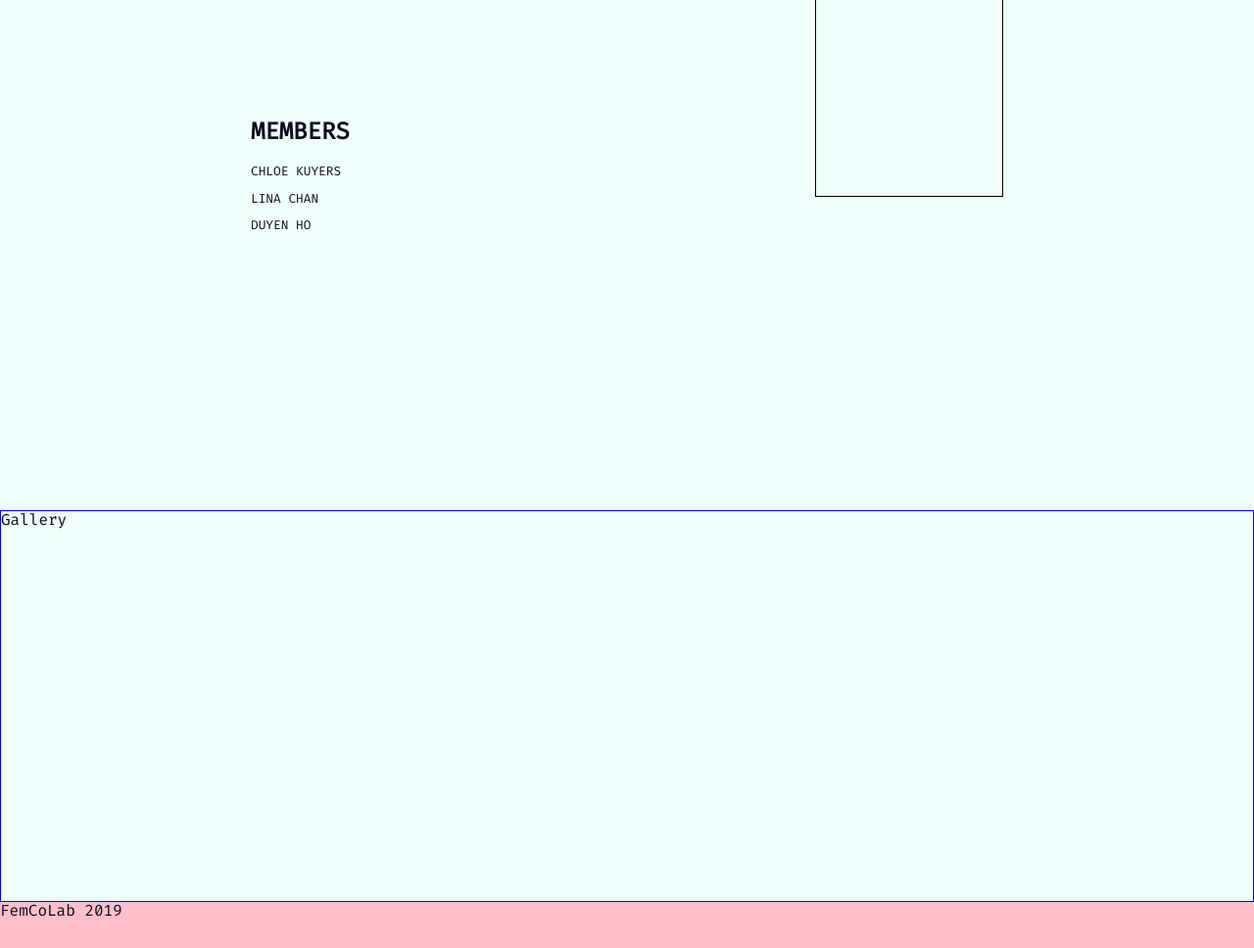
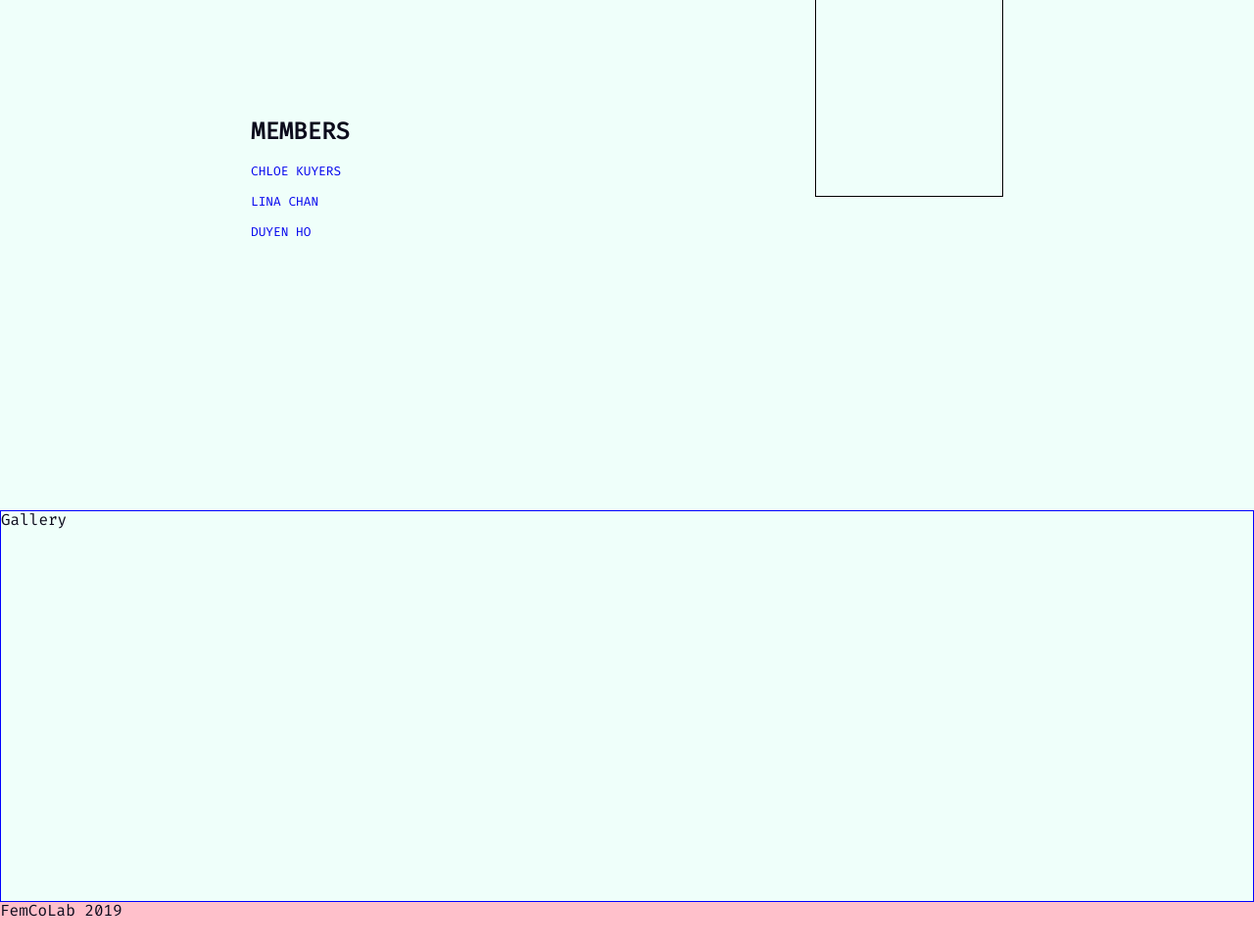
Before and after one commit to femcolab/femcolab-site, a Gatsby site: page / in a window 1280 px wide. Shown: the part 1511-2479 px from the top of the page at 98% size. Built offline with nearby package versions, Linux system fonts and the light colour scheme; Gatsby itself is replaced by a stand-in of ours.

Commit message:
Render member links

```diff
--- a/gatsby-config.js
+++ b/gatsby-config.js
@@ -7,13 +7,13 @@ module.exports = {
   },
   plugins: [
     `gatsby-plugin-react-helmet`,
-    {
-      resolve: `gatsby-source-filesystem`,
-      options: {
-        name: `images`,
-        path: `${__dirname}/src/images`,
-      },
-    },
+    // {
+    //   resolve: `gatsby-source-filesystem`,
+    //   options: {
+    //     name: `images`,
+    //     path: `${__dirname}/src/images`,
+    //   },
+    // },
     `gatsby-transformer-sharp`,
     `gatsby-plugin-sharp`,
     {
--- a/gatsby-node.js
+++ b/gatsby-node.js
@@ -14,7 +14,7 @@ exports.createPages = ({ actions, graphql }) => {
   return graphql(`
     {
       allMarkdownRemark(
-        sort: { order: DESC, fields: [frontmatter___date] }
+        sort: { order: ASC, fields: [frontmatter___memberSince] }
         limit: 1000
       ) {
         edges {
--- a/src/components/members/View.tsx
+++ b/src/components/members/View.tsx
@@ -1,4 +1,6 @@
-import React from 'react'
+import React, { ReactElement } from 'react'
+import { useStaticQuery, graphql } from 'gatsby'
+import { createSlug } from '../../utils/page'
 
 import {
   Container,
@@ -7,9 +9,44 @@ import {
   WeMeetForTitleContainer,
   MembersListContainer,
   WeMeetForList,
+  StyledLink,
 } from './styles'
 
-const View = ({ id }: { id: string }) => (
+const View = ({ id }: { id: string }) => {
+  const data = useStaticQuery(
+    graphql`
+      query {
+        allMarkdownRemark(
+          sort: { order: ASC, fields: [frontmatter___memberSince] }
+        ) {
+          edges {
+            node {
+              frontmatter {
+                name
+              }
+            }
+          }
+        }
+      }
+    `
+  )
+  console.log(data)
+  const { edges: members } = data.allMarkdownRemark
+
+  type MemberLinks = () => ReactElement
+
+  const renderMemberLinks: MemberLinks = () =>
+    members.map(({ node, i }: { node: any; i: string }) => {
+      const url = `/member/${createSlug(node.frontmatter.name)}`
+
+      return (
+        <StyledLink to={url} key={i}>
+          {node.frontmatter.name}
+        </StyledLink>
+      )
+    })
+
+  return (
     <Container>
       <Emojis>👩🏽👩🏻👩🏻‍💻</Emojis>
       <WeMeetForTitleContainer>
@@ -24,11 +61,10 @@ const View = ({ id }: { id: string }) => (
       </WeMeetForBox>
       <MembersListContainer>
         <h2>Members</h2>
-      <p>Chloe Kuyers</p>
-      <p>Lina Chan</p>
-      <p>Duyen Ho</p>
+        {renderMemberLinks()}
       </MembersListContainer>
     </Container>
   )
+}
 
 export default View
--- a/src/components/members/styles.ts
+++ b/src/components/members/styles.ts
@@ -1,4 +1,5 @@
 import styled from 'styled-components'
+import { Link } from 'gatsby'
 
 export const Container = styled.section`
   display: grid;
@@ -54,10 +55,19 @@ export const WeMeetForList = styled.div`
 export const MembersListContainer = styled.div`
   grid-column: 2;
   grid-row: 3;
+  margin-top: -100px;
   text-transform: uppercase;
-  margin-top: -100px;
+`
 
-  p {
-    font-size: 0.8rem;
+export const StyledLink = styled(Link)`
+  display: block;
+  text-transform: uppercase;
+  text-decoration: none;
+  font-size: 0.8rem;
+  margin: 1rem 0;
+
+  :hover,
+  :visited {
+    color: initial;
   }
 `
--- /dev/null
+++ b/src/members-data/chloe-kuypers.md
@@ -0,0 +1,6 @@
+---
+name: 'Chloe Kuyers'
+memberSince: '2015-05-03'
+---
+
+Lorem ipsum dolor
--- a/src/members-data/duyen-ho.md
+++ b/src/members-data/duyen-ho.md
@@ -1,5 +1,6 @@
 ---
 name: 'Duyen Ho'
-title: 'My first blog post'
-date: '2017-11-07'
+memberSince: '2016-07-24'
 ---
+
+Lorem ipsum dolor
--- a/src/members-data/lina-chan.md
+++ b/src/members-data/lina-chan.md
@@ -1,5 +1,6 @@
 ---
 name: 'Lina Chan'
-title: 'My first blog post'
-date: '2017-11-07'
+memberSince: '2015-05-04'
 ---
+
+Lorem ipsum dolor
--- /dev/null
+++ b/src/utils/page.ts
@@ -0,0 +1,7 @@
+type CreateSlugType = (name: string) => string
+
+export const createSlug: CreateSlugType = name =>
+  name
+    .split(' ')
+    .join('-')
+    .toLowerCase()
```
Also changed, not shown: src/templates/member.tsx (+3 -4 lines). Lines whose indentation alone changed are shown as unchanged.
